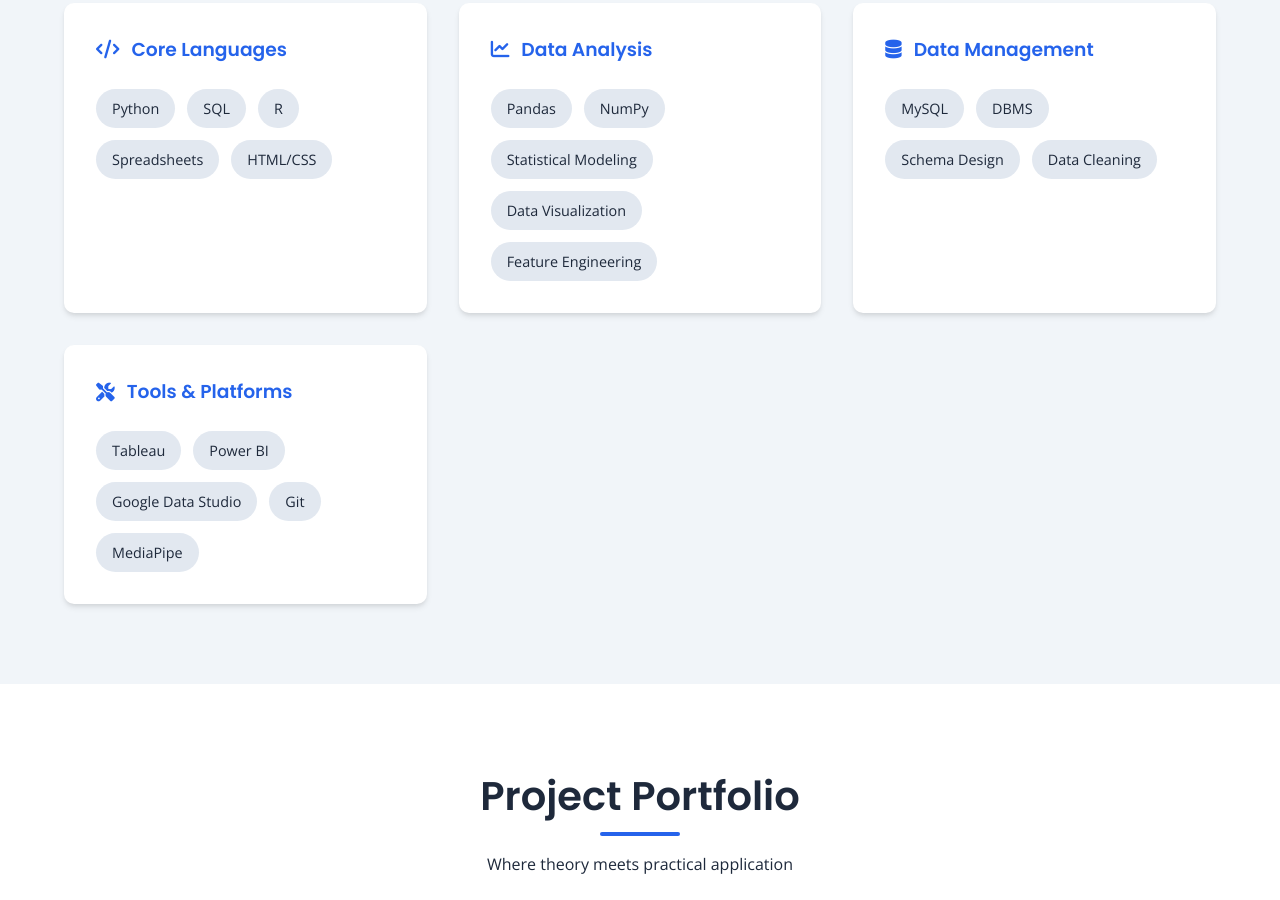
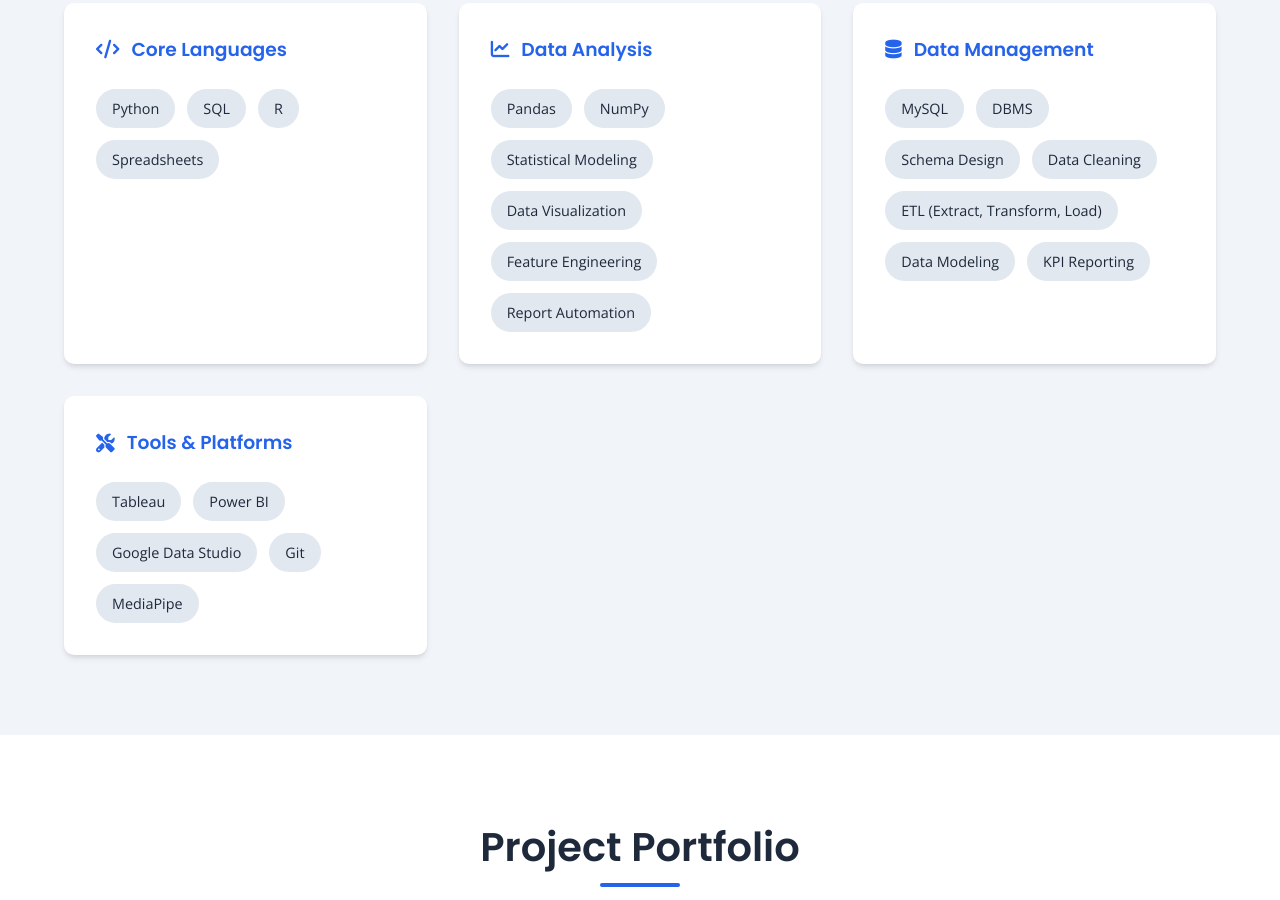
Before and after one commit to therealdishant/portfolio, a plain HTML site: page index.html in a window 1280 px wide. Shown: the part 1869-2769 px from the top of the page. Drawn offline with nearby package versions, Linux system fonts and the light colour scheme.

Commit message:
Update index.html

```diff
--- a/index.html
+++ b/index.html
@@ -858,8 +858,7 @@
                         <div class="skill-tag">SQL</div>
                         <div class="skill-tag">R</div>
                         <div class="skill-tag">Spreadsheets</div>
-                        <div class="skill-tag">HTML/CSS</div>
-                    </div>
+                         </div>
                 </div>
 
                 <div class="skill-category">
@@ -870,6 +869,7 @@
                         <div class="skill-tag">Statistical Modeling</div>
                         <div class="skill-tag">Data Visualization</div>
                         <div class="skill-tag">Feature Engineering</div>
+                        <div class="skill-tag">Report Automation</div>
                     </div>
                 </div>
 
@@ -880,6 +880,9 @@
                         <div class="skill-tag">DBMS</div>
                         <div class="skill-tag">Schema Design</div>
                         <div class="skill-tag">Data Cleaning</div>
+                        <div class="skill-tag">ETL (Extract, Transform, Load)</div>
+                        <div class="skill-tag">Data Modeling</div>
+                        <div class="skill-tag">KPI Reporting</div>
                     </div>
                 </div>
 
```
